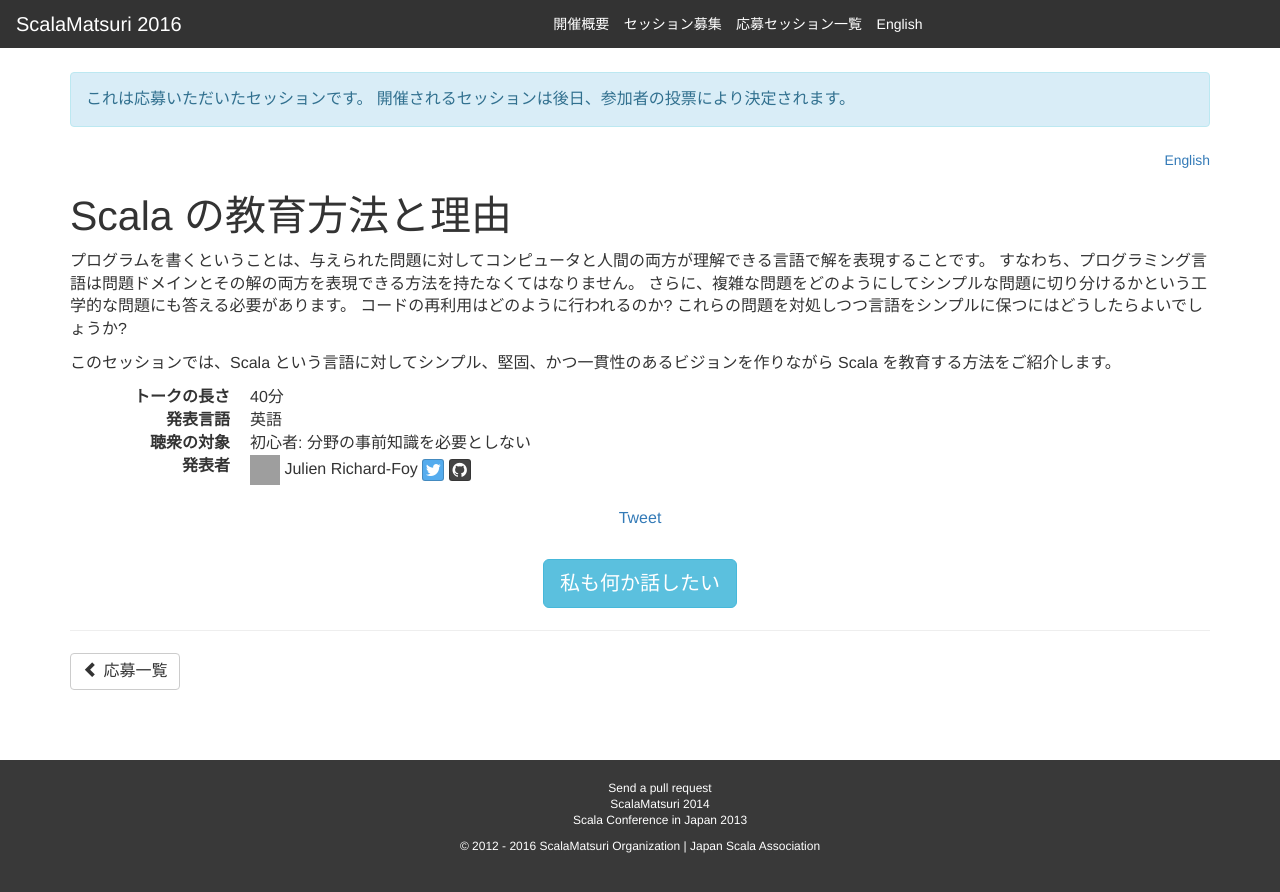
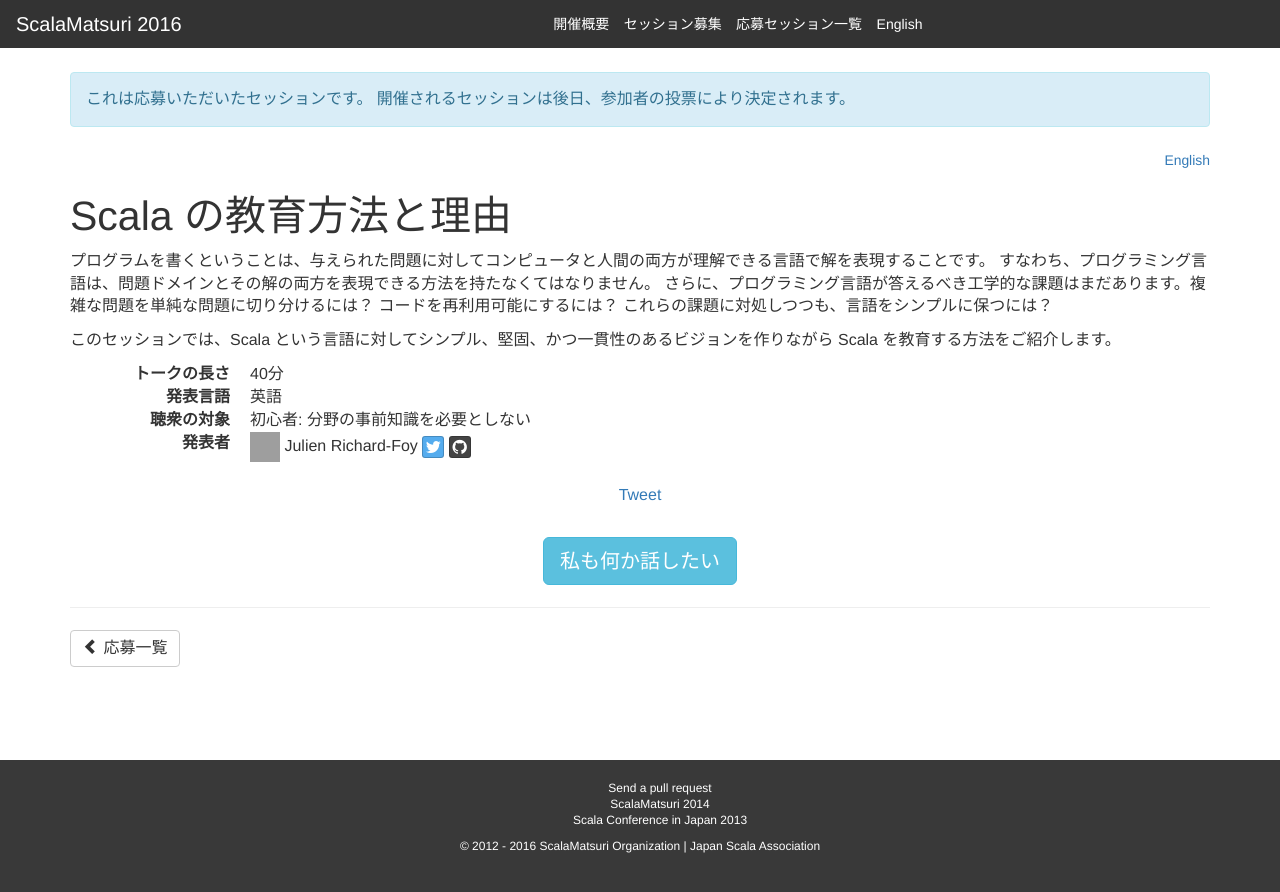
Before and after one commit to scalajp/2016.scalamatsuri.org, a Jekyll site: the page built from _candidates_ja/JulienRichardFoy_1.html, in a window 1280 px wide. Shown: the top 892 px of the page. Built offline with Jekyll 4.4.1, drawn with Linux system fonts in a browser that asks for light colours; nearby versions of some CDN libraries; comment, search, counter and statistics services are not loaded; grey boxes are pictures that could not be loaded.

Commit message:
apply fix based on the review

```diff
--- a/_candidates_ja/JulienRichardFoy_1.html
+++ b/_candidates_ja/JulienRichardFoy_1.html
@@ -9,7 +9,6 @@ github: julienrf
 icon: https://s.gravatar.com/avatar/9fd4b697894b088c1dd71f333c0eab59
 ---
 <p>プログラムを書くということは、与えられた問題に対してコンピュータと人間の両方が理解できる言語で解を表現することです。
-すなわち、プログラミング言語は問題ドメインとその解の両方を表現できる方法を持たなくてはなりません。
-さらに、複雑な問題をどのようにしてシンプルな問題に切り分けるかという工学的な問題にも答える必要があります。
-コードの再利用はどのように行われるのか? これらの問題を対処しつつ言語をシンプルに保つにはどうしたらよいでしょうか?</p>
+すなわち、プログラミング言語は、問題ドメインとその解の両方を表現できる方法を持たなくてはなりません。
+さらに、プログラミング言語が答えるべき工学的な課題はまだあります。複雑な問題を単純な問題に切り分けるには？ コードを再利用可能にするには？ これらの課題に対処しつつも、言語をシンプルに保つには？</p>
 <p>このセッションでは、Scala という言語に対してシンプル、堅固、かつ一貫性のあるビジョンを作りながら Scala を教育する方法をご紹介します。</p>
```
